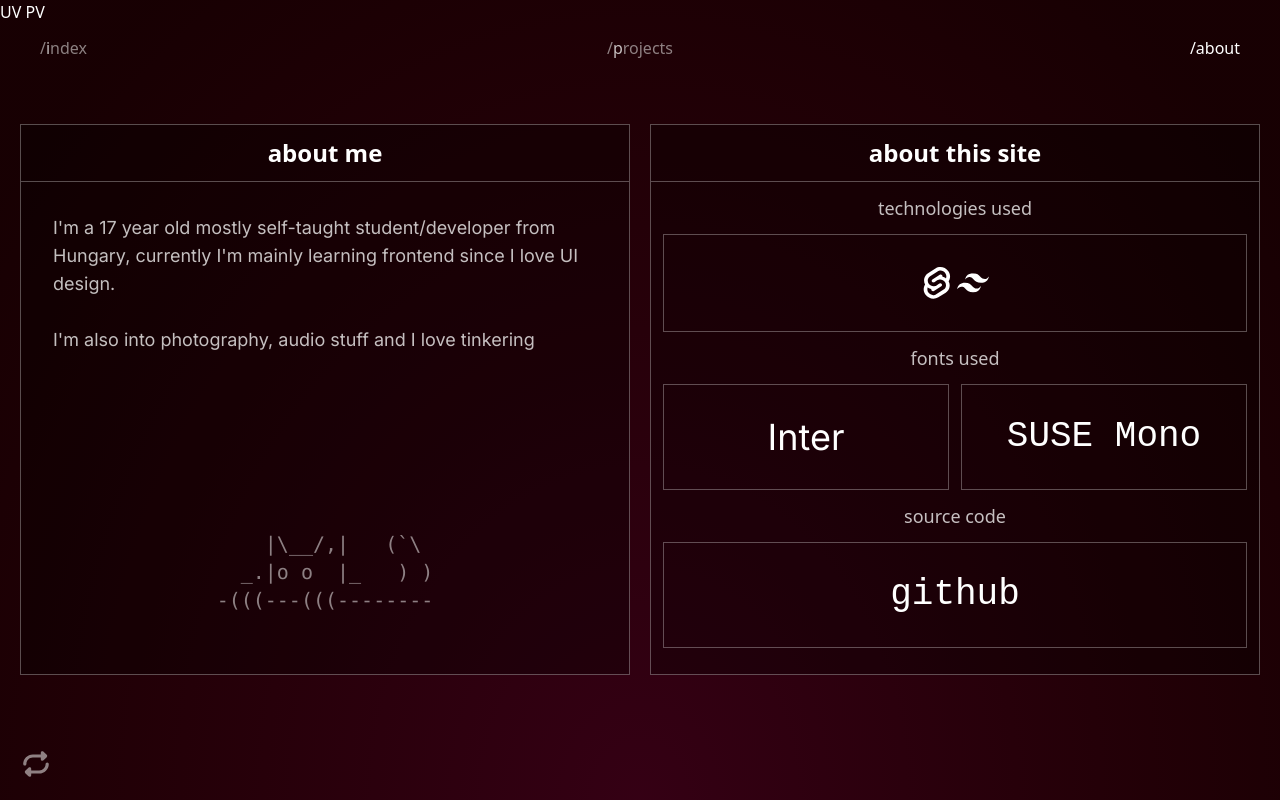
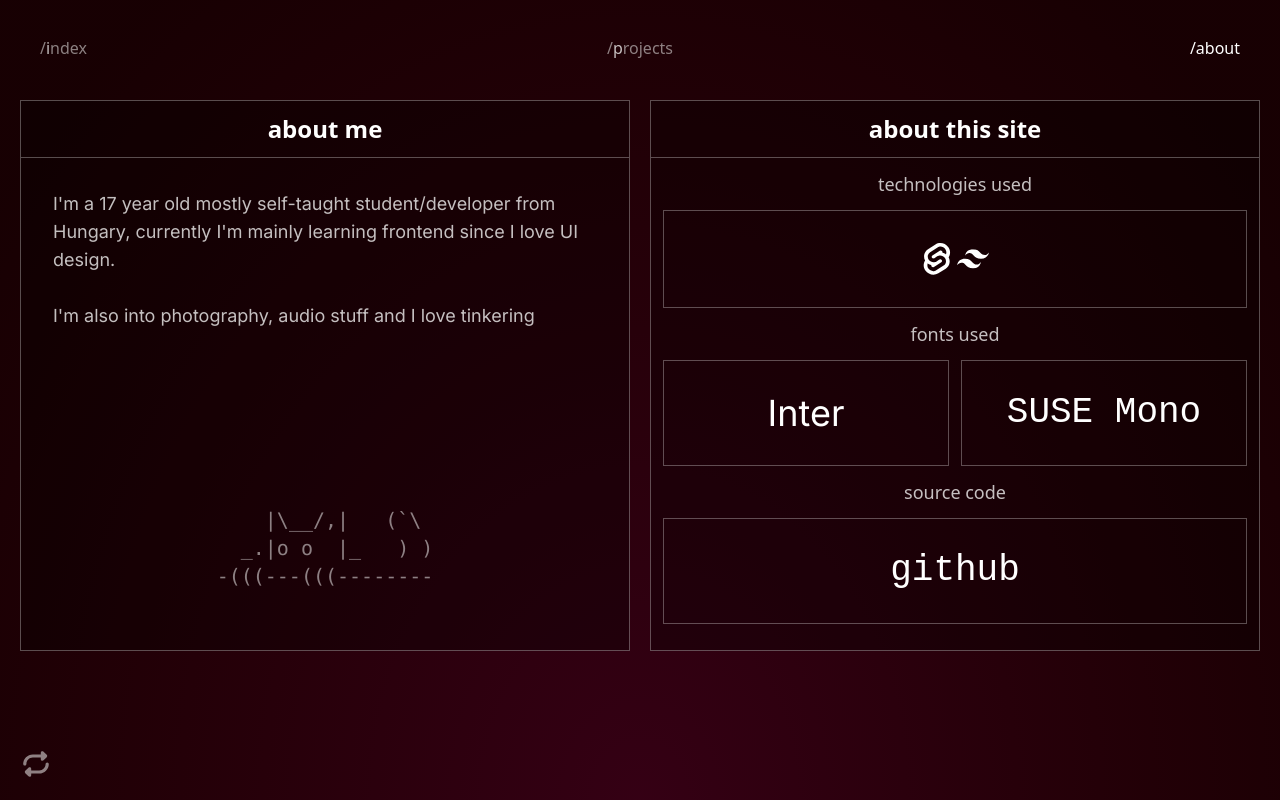
Before and after one commit to gabors0/new-gs0.me, a SvelteKit app: page /about in a window 1280 px wide. Built offline with nearby package versions, Linux system fonts and the light colour scheme; a web font is replaced by a local one.

Commit message:
i cant figure out visitor counts

```diff
--- a/src/routes/about/+page.svelte
+++ b/src/routes/about/+page.svelte
@@ -1,15 +1,6 @@
 <script>
     let clicked = false;
 </script>
-
-<svelte:head>
-    <script
-        defer
-        src="https://stateflare.gabors0.workers.dev/track.js"
-    ></script>
-</svelte:head>
-<label id="uv_label">UV</label>
-<label id="pv_label">PV</label>
 
 <div class="flex flex-col md:flex-row md:flex-wrap gap-x-5 pt-[100px] mx-5">
     <div
```
